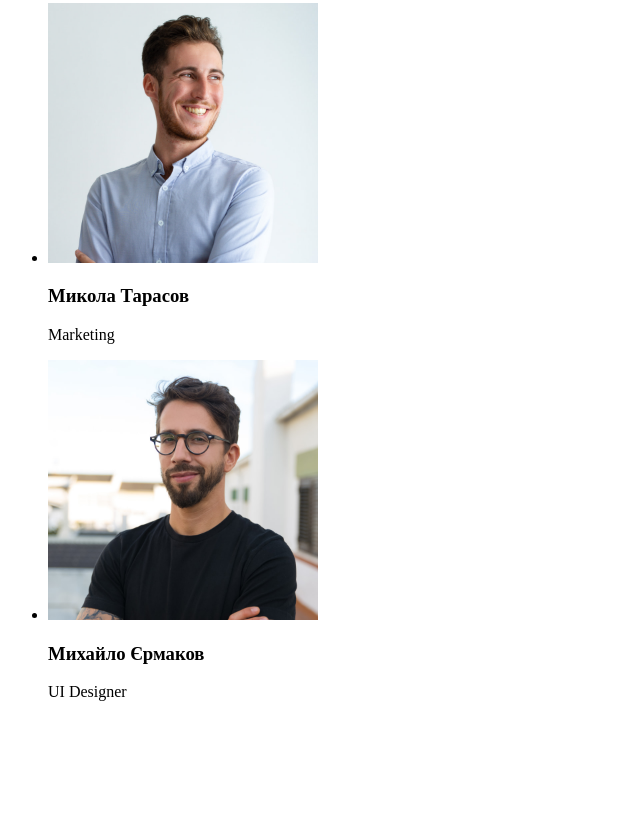
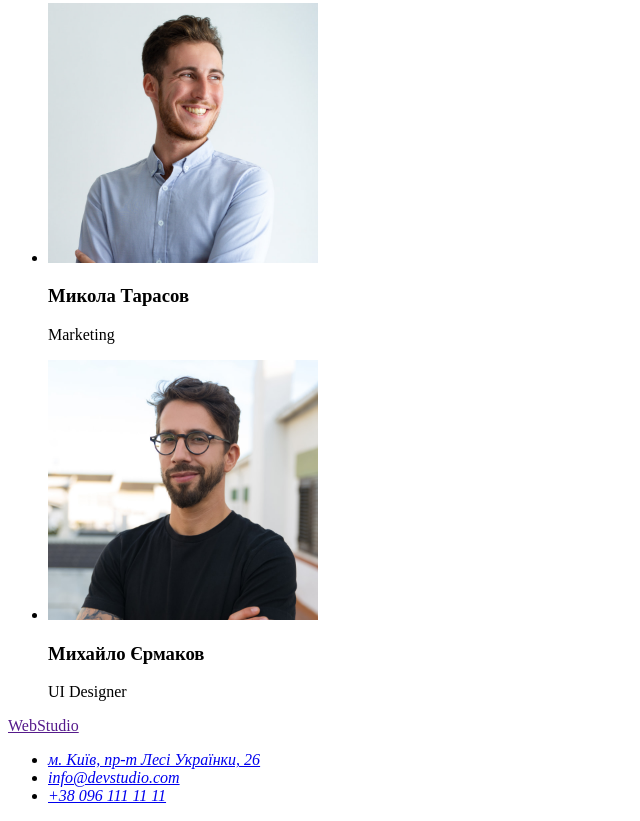
Before and after one commit to DenisSkv/goit-markup-hw-01, a plain HTML site: page index.html in a window 1280 px wide. Shown: the part 2342-3163 px from the top of the page, without its empty margins (0-640 px from the left). Before the commit the page ends 3059 px from the top, so only its background shows below. Drawn offline with Linux system fonts and the light colour scheme.

Commit message:
Доданный футер

```diff
--- a/index.html
+++ b/index.html
@@ -9,9 +9,7 @@
     <body>
         <header>
             <nav>
-                <a href="">
-                    WebStudio
-                </a>
+                <a href="">WebStudio</a>
 
                 <ul>
                     <li><a href="">Студія</a></li>
@@ -124,7 +122,17 @@
         </main>
 
         <footer>
+            <div>
+                <a href="">WebStudio</a>
 
+                <address>
+                    <ul>
+                        <li><a href="https://www.google.com/maps/d/embed?mid=10uSM3H-mIU3GznYo2szRIEphczw&hl=en_US&ehbc=2E312F">м. Київ, пр-т Лесі Українки, 26</a></li>
+                        <li><a href="mailto:info@devstudio.com">info@devstudio.com</a></li>
+                        <li><a href="tel:+380961111111">+38 096 111 11 11</a></li>
+                    </ul>
+                </address>
+            </div>
         </footer>
     </body>
 </html>
```
